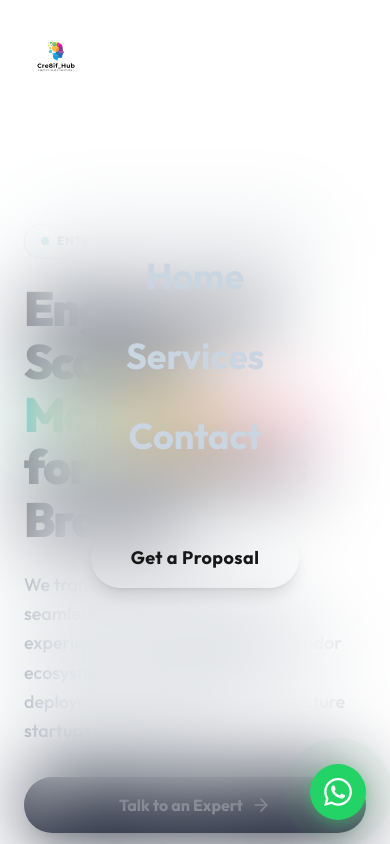
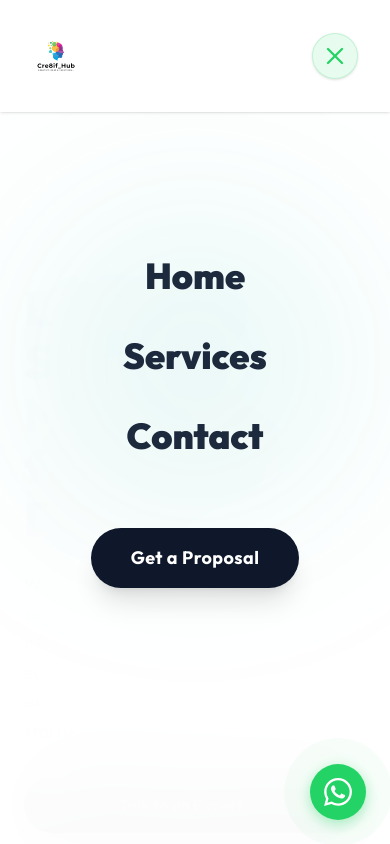
Before and after one commit to yourcoderrguy/cre8ifhub, a Next.js app: page / in a window 390 px wide. Both pictures are taken after a click on the button "Toggle menu". Shown: the top 844 px of the page. Built offline with nearby package versions, Linux system fonts and the light colour scheme.

Commit message:
new update

```diff
--- a/src/components/layout/Navbar.tsx
+++ b/src/components/layout/Navbar.tsx
@@ -32,19 +32,30 @@ export default function Navbar() {
     { name: "Contact", href: "/contact" },
   ];
 
+  // BULLETPROOF TYPESCRIPT VARIANTS
   const menuVariants = {
-    closed: { opacity: 0, clipPath: "circle(0% at 100% 0%)", transition: { duration: 0.5, ease: [0.22, 1, 0.36, 1] } },
-    open: { opacity: 1, clipPath: "circle(150% at 100% 0%)", transition: { duration: 0.6, ease: [0.22, 1, 0.36, 1] } }
+    closed: {
+      opacity: 0,
+      clipPath: "circle(0% at 100% 0%)",
+      transition: { duration: 0.5, ease: [0.22, 1, 0.36, 1] as [number, number, number, number] }
+    },
+    open: {
+      opacity: 1,
+      clipPath: "circle(150% at 100% 0%)",
+      transition: { duration: 0.6, ease: [0.22, 1, 0.36, 1] as [number, number, number, number] }
+    }
   };
 
   const containerVariants = {
-    closed: { transition: { staggerChildren: 0.05, staggerDirection: -1 } },
+    // Added 'as const' to -1 so TS doesn't widen it to a generic number
+    closed: { transition: { staggerChildren: 0.05, staggerDirection: -1 as const } },
     open: { transition: { staggerChildren: 0.1, delayChildren: 0.2 } }
   };
 
   const itemVariants = {
     closed: { opacity: 0, y: 20 },
-    open: { opacity: 1, y: 0, transition: { duration: 0.5, ease: "easeOut" } }
+    // Added 'as const' to "easeOut" to satisfy strict Vercel checks
+    open: { opacity: 1, y: 0, transition: { duration: 0.5, ease: "easeOut" as const } }
   };
 
   return (
@@ -52,13 +63,13 @@ export default function Navbar() {
       <header
         className={`fixed top-0 w-full z-50 transition-all duration-300 ${
           isScrolled
-            ? "bg-brand-dark/80 backdrop-blur-md border-b border-white/10 py-4 shadow-lg shadow-black/20"
-            : "bg-transparent py-6"
+            ? "bg-white/95 backdrop-blur-md border-b border-slate-200 shadow-sm py-4"
+            : "bg-white py-6 shadow-sm"
         }`}
       >
         <div className="max-w-7xl mx-auto px-6 flex items-center justify-between">
 
-          {/* MASSIVE LOGO AREA - Ready for the white-text logo */}
+          {/* LOGO AREA */}
           <Link href="/" className="relative z-50 block group">
             <div className="relative w-56 h-16 md:w-64 md:h-20">
                <Image
@@ -71,13 +82,13 @@ export default function Navbar() {
             </div>
           </Link>
 
-         {/* Desktop Navigation - FIXED VISIBILITY */}
+          {/* Desktop Navigation */}
           <nav className="hidden md:flex items-center gap-8">
             {navLinks.map((link) => (
               <Link
                 key={link.name}
                 href={link.href}
-                className="text-sm font-bold text-slate-900 hover:text-teal-500 transition-colors relative group"
+                className="text-sm font-bold text-slate-700 hover:text-black transition-colors relative group"
               >
                 {link.name}
                 <span className="absolute -bottom-1 left-0 w-0 h-0.5 bg-teal-500 transition-all duration-300 group-hover:w-full"></span>
@@ -94,7 +105,7 @@ export default function Navbar() {
 
           {/* Mobile Menu Toggle Button */}
           <button
-            className="md:hidden relative z-50 text-slate-300 hover:text-white p-2 focus:outline-none"
+            className="md:hidden relative z-50 p-2 focus:outline-none"
             onClick={() => setMobileMenuOpen(!mobileMenuOpen)}
             aria-label="Toggle menu"
           >
@@ -106,8 +117,9 @@ export default function Navbar() {
                   animate={{ rotate: 0, opacity: 1 }}
                   exit={{ rotate: 90, opacity: 0 }}
                   transition={{ duration: 0.2 }}
+                  className="bg-[#25D366]/10 p-2 rounded-full border border-[#25D366]/20 shadow-sm"
                 >
-                  <X size={32} className="text-white" />
+                  <X size={28} className="text-[#25D366]" />
                 </motion.div>
               ) : (
                 <motion.div
@@ -116,8 +128,9 @@ export default function Navbar() {
                   animate={{ rotate: 0, opacity: 1 }}
                   exit={{ rotate: -90, opacity: 0 }}
                   transition={{ duration: 0.2 }}
+                  className="p-2"
                 >
-                  <Menu size={32} />
+                  <Menu size={32} className="text-slate-900" />
                 </motion.div>
               )}
             </AnimatePresence>
@@ -125,7 +138,7 @@ export default function Navbar() {
         </div>
       </header>
 
-      {/* Fancy Full-Screen Mobile Menu (Dark Theme) */}
+      {/* Fancy Full-Screen Mobile Menu */}
       <AnimatePresence>
         {mobileMenuOpen && (
           <motion.div
@@ -133,9 +146,9 @@ export default function Navbar() {
             initial="closed"
             animate="open"
             exit="closed"
-            className="fixed inset-0 z-40 bg-brand-dark/98 backdrop-blur-2xl flex flex-col justify-center items-center md:hidden"
+            className="fixed inset-0 z-40 bg-white/98 backdrop-blur-2xl flex flex-col justify-center items-center md:hidden"
           >
-            <div className="absolute top-1/4 left-1/2 -translate-x-1/2 w-[300px] h-[300px] bg-brand-cyan/10 blur-[100px] rounded-full pointer-events-none" />
+            <div className="absolute top-1/4 left-1/2 -translate-x-1/2 w-[300px] h-[300px] bg-teal-500/10 blur-[100px] rounded-full pointer-events-none" />
 
             <motion.nav
               variants={containerVariants}
@@ -149,10 +162,10 @@ export default function Navbar() {
                   <Link
                     href={link.href}
                     onClick={() => setMobileMenuOpen(false)}
-                    className="text-4xl font-bold text-slate-300 hover:text-white transition-colors relative group"
+                    className="text-4xl font-black text-slate-800 hover:text-teal-500 transition-colors relative group"
                   >
                     {link.name}
-                    <span className="absolute -bottom-2 left-1/2 -translate-x-1/2 w-0 h-1 bg-gradient-to-r from-brand-cyan to-brand-yellow transition-all duration-300 group-hover:w-full rounded-full"></span>
+                    <span className="absolute -bottom-2 left-1/2 -translate-x-1/2 w-0 h-1 bg-teal-500 transition-all duration-300 group-hover:w-full rounded-full"></span>
                   </Link>
                 </motion.div>
               ))}
@@ -161,7 +174,7 @@ export default function Navbar() {
                 <Link
                   href="/contact"
                   onClick={() => setMobileMenuOpen(false)}
-                  className="px-10 py-4 rounded-full bg-gradient-to-r from-brand-cyan via-brand-yellow to-brand-pink text-brand-dark font-bold tracking-wide text-lg hover:scale-105 transition-transform duration-300 shadow-lg shadow-brand-cyan/20 inline-block"
+                  className="px-10 py-4 rounded-full bg-slate-900 text-white font-bold tracking-wide text-lg hover:scale-105 transition-transform duration-300 shadow-xl inline-block hover:bg-teal-500 hover:text-slate-900"
                 >
                   Get a Proposal
                 </Link>
```
